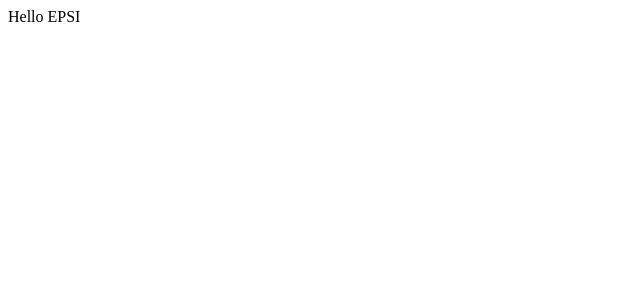
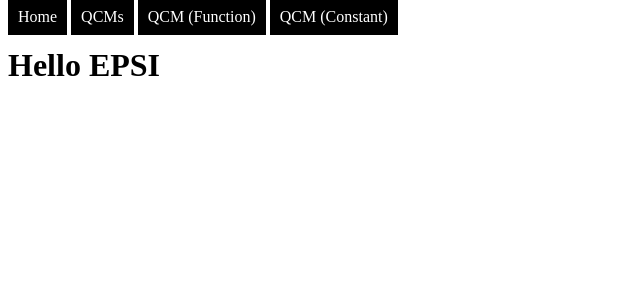
Before and after one commit to argonaultes-public/qcm-express-sn2-2024, a Node server app: page / in a window 1280 px wide. Before the commit the part shown is almost empty. Shown: the top 300 px of the page, without its empty margins (0-640 px from the left). Run offline with Node 20, Linux system fonts and the light colour scheme.

Commit message:
add menu and update welcome page

```diff
--- a/controllers/welcome.js
+++ b/controllers/welcome.js
@@ -1,5 +1,5 @@
 const welcomeController = (request, response) => {
-    response.send('Hello EPSI');
+    response.render('welcome.ejs', {title: 'Hello EPSI'});
 };
 
 module.exports = welcomeController;
--- /dev/null
+++ b/public/menu.css
@@ -0,0 +1,14 @@
+.menu > ul {
+  list-style-type: none;
+  margin: 0;
+  padding: 0;
+}
+.menu > ul > li {
+  display: inline;
+}
+.menu > ul > li > a {
+  text-decoration: none;
+  background-color: black;
+  color: white;
+  padding: 10px;
+}
--- a/views/header.ejs
+++ b/views/header.ejs
@@ -1,5 +1,15 @@
-<html>
+<!DOCTYPE html>
+<html lang="">
     <head>
         <title>QCM SN2 2024</title>
+        <link rel="stylesheet" href="menu.css">
     </head>
     <body>
+        <div class="menu">
+            <ul>
+                <li><a href="/">Home</a></li>
+                <li><a href="/qcm">QCMs</a></li>
+                <li><a href="/list">QCM (Function)</a></li>
+                <li><a href="/list2">QCM (Constant)</a></li>
+            </ul>
+        </div>
--- /dev/null
+++ b/views/welcome.ejs
@@ -0,0 +1,7 @@
+<%- include('header.ejs') %>
+
+<div>
+    <h1><%= title %></h1>
+</div>
+
+<%- include('footer.ejs') %>
```
